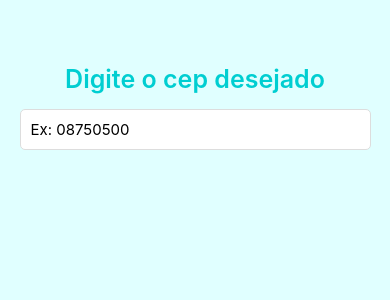
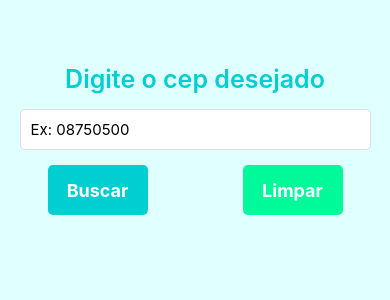
Before and after one commit to denervalspelizario/appBuscadorCep, a React Native app: screen / in a window 390 px wide. Shown: the top 300 px of the page. Built offline with nearby package versions, Linux system fonts and the light colour scheme.

Commit message:
update appBuscadorCep estrutura e estilizacao da containerBtn

```diff
--- a/App.js
+++ b/App.js
@@ -19,6 +19,15 @@ export default function App() {
           maxLength={8} // 1 limitando a apenas 8 digitos
           autoComplete='postal-address' // auto complete para cep
         />
+      </View>
+
+      <View style={styles.containerBtn}>
+        <TouchableOpacity style={[styles.btn, {backgroundColor: '#00CED1'}]}>
+          <Text style={styles.textBtn}>Buscar</Text>
+        </TouchableOpacity>
+        <TouchableOpacity style={styles.btn}>
+          <Text style={styles.textBtn}>Limpar</Text>
+        </TouchableOpacity>
       </View>
     </SafeAreaView>
   );
@@ -48,5 +57,25 @@ const styles = StyleSheet.create({
     width: '90%',
     padding: 10,
     fontSize: 15
+  },
+  containerBtn: {
+    alignItems: 'center',
+    flexDirection: 'row',
+    marginTop: 15,
+    justifyContent: 'space-around'
+  },
+  btn:{
+    height: 50,
+    width: 100,
+    justifyContent: 'center',
+    alignItems: 'center',
+    paddingHorizontal: 10,
+    borderRadius: 5,
+    backgroundColor: '#00FA9A'
+  },
+  textBtn: {
+    fontSize: 18,
+    color: '#FFF',
+    fontWeight: 'bold'
   }
 });
```
